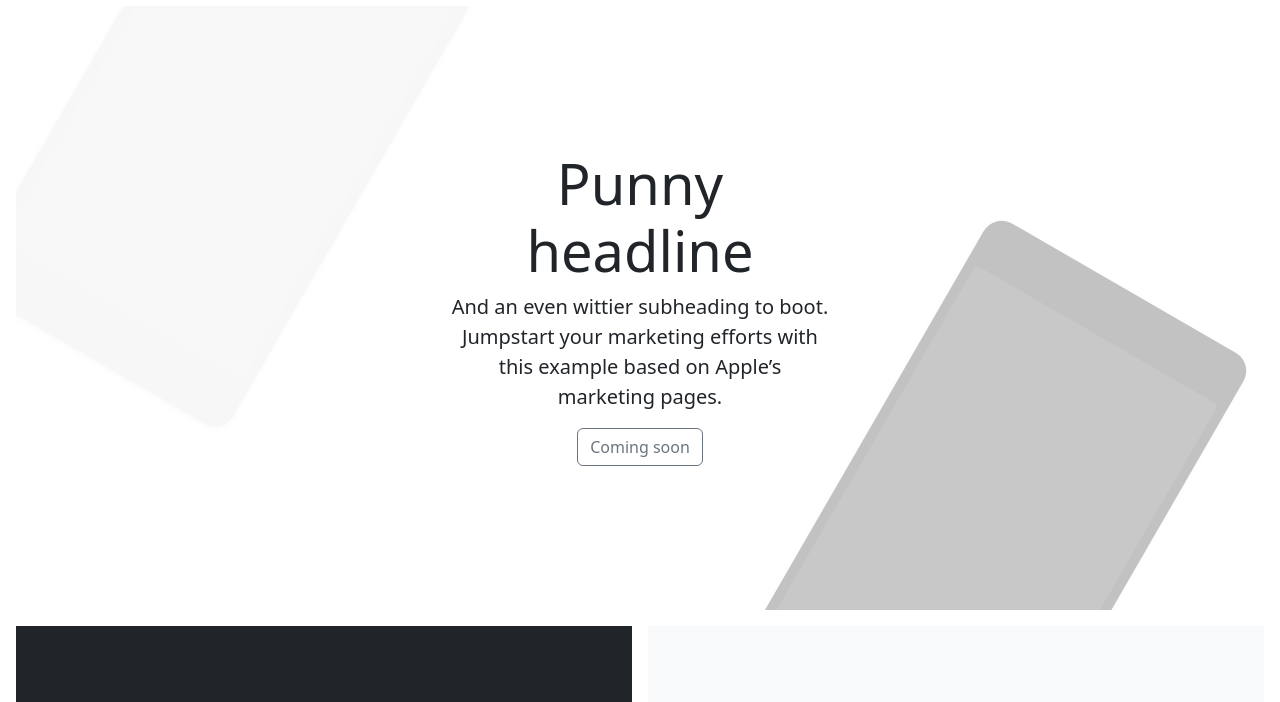
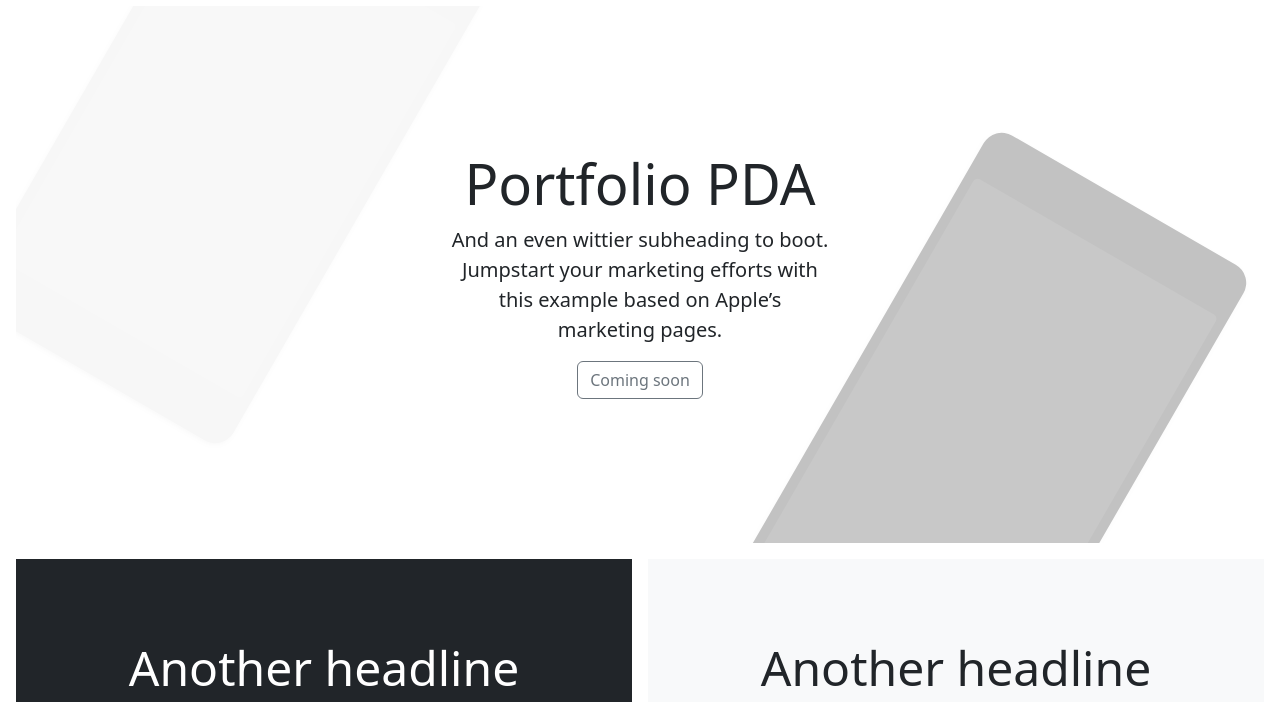
Before and after one commit to pepeDoAr/portfolioPDA, a plain HTML site: page index.html in a window 1280 px wide. Shown: the part 58-760 px from the top of the page. Drawn offline with nearby package versions, Linux system fonts and the light colour scheme.

Commit message:
Update index.html

```diff
--- a/index.html
+++ b/index.html
@@ -55,7 +55,7 @@
 <main>
   <div id="verdetras" class="position-relative overflow-hidden p-3 p-md-5 m-md-3 text-center bg-light">
     <div class="col-md-5 p-lg-5 mx-auto my-5">
-      <h1 class="display-4 fw-normal">Punny headline</h1>
+      <h1 class="display-4 fw-normal">Portfolio PDA</h1>
       <p class="lead fw-normal">And an even wittier subheading to boot. Jumpstart your marketing efforts with this example based on Apple’s marketing pages.</p>
       <a class="btn btn-outline-secondary" href="#">Coming soon</a>
     </div>
```
